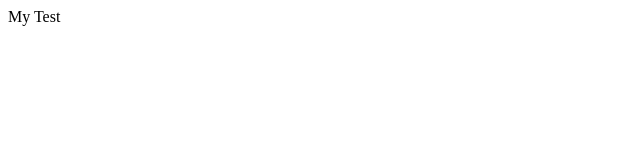
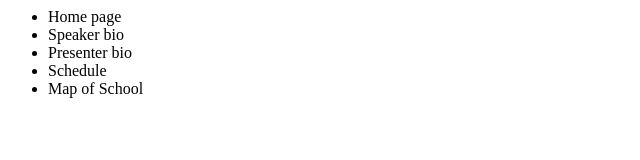
Before and after one commit to cwhayden/cwhayden.github.io, a plain HTML site: page index.html in a window 1280 px wide. Shown: the whole page, without its empty margins (0-640 px from the left). Drawn offline with Linux system fonts and the light colour scheme.

Commit message:
Update index.html

```diff
--- a/index.html
+++ b/index.html
@@ -1 +1,7 @@
-My Test
+<ul>
+  <li>Home page</li>
+<li>Speaker bio</li>
+<li>Presenter bio</li>
+<li>Schedule</li>
+<li>Map of School</li>
+</ul>
```
